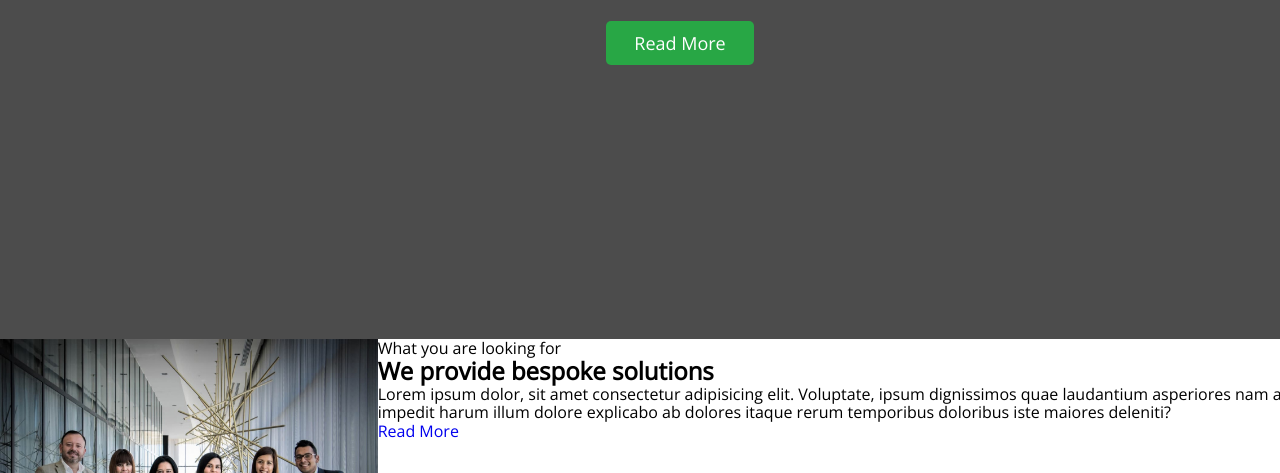
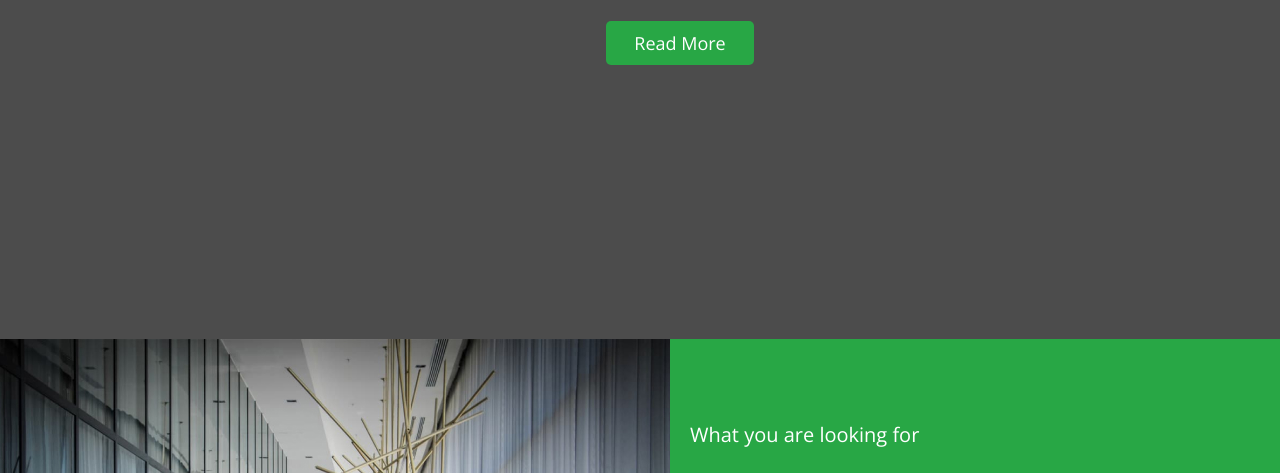
Before and after one commit to kashirin-olexsandr/blended-93-11-12, a plain HTML site: page index.html in a window 1280 px wide. Shown: the part 451-924 px from the top of the page. Drawn offline with nearby package versions, Linux system fonts and the light colour scheme.

Commit message:
add section

```diff
--- a/css/styles.css
+++ b/css/styles.css
@@ -113,6 +113,7 @@ border-radius: 5px;
 
 }
 
+/* ----------about--------------- */
 .about {
 
 }
@@ -123,18 +124,53 @@ border-radius: 5px;
 
 .about-piple {
     width: 670px;
-
-
+    height: 460px;
+    flex-shrink: 0;
+    background: url(<path-to-image>), lightgray 50% / cover no-repeat;
 }
 .about-img {
 }
 .about-solutions {
+    background: #28A745;
+    padding-left: 20px;
+    padding-top: 80px;
+    padding-right: 64px;
 }
 .about-subtitle {
+    color: #FFF;
+font-family: Open Sans;
+font-size: 20px;
+font-style: normal;
+font-weight: 400;
+line-height: 32.947px; /* 164.736% */
+margin-bottom: 24px;
 }
 .about-title {
+    color: #FFF;
+font-family: Open Sans;
+font-size: 38px;
+font-style: normal;
+font-weight: 300;
+line-height: 48px; /* 126.316% */
+margin-bottom: 24px;
 }
 .about-text {
+    color: #FFF;
+font-family: Open Sans;
+font-size: 18px;
+font-style: normal;
+font-weight: 400;
+line-height: 28.16px; /* 156.444% */
+margin-bottom: 24px;
 }
 .about-link {
+    color: #FFF;
+font-family: Open Sans;
+font-size: 18px;
+font-style: normal;
+font-weight: 400;
+line-height: 28.16px; /* 156.444% */
+padding: 11px 35px 12px 34px;
+border-radius: 5px;
+border: 1px solid #FFF;
 }
```
